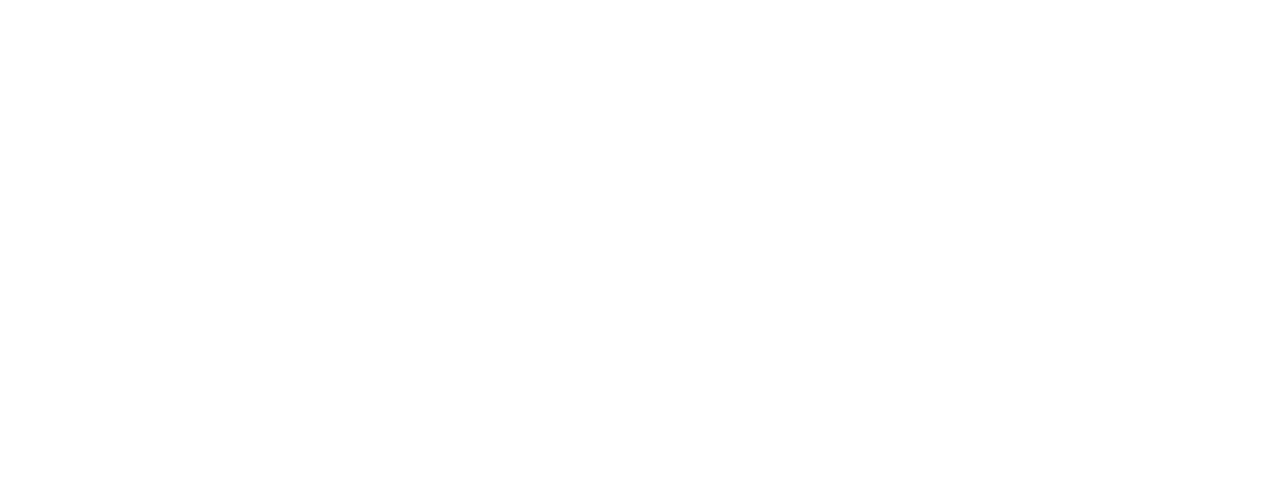
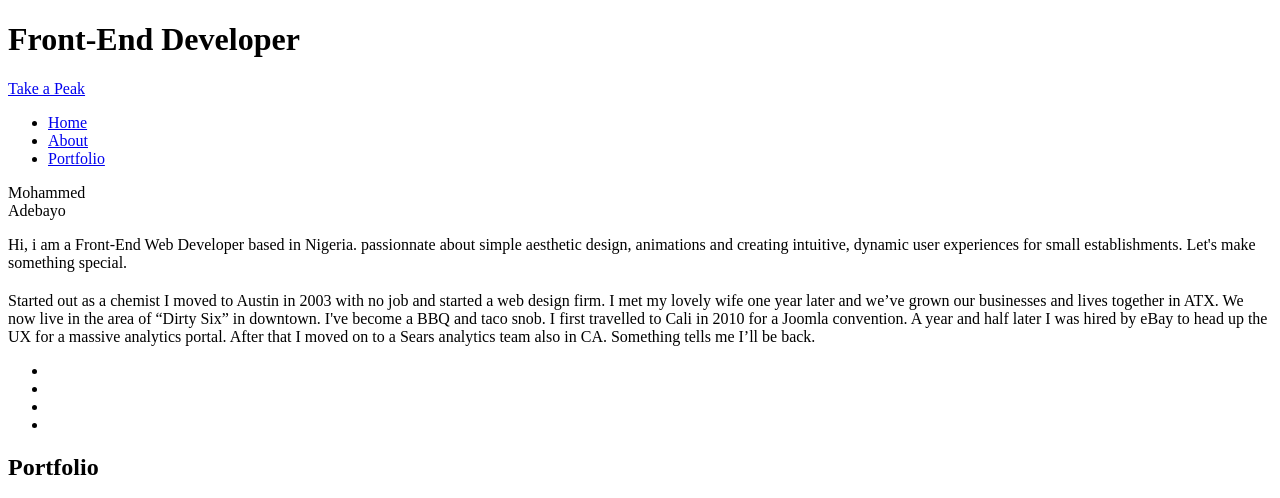
Before and after one commit to Muhammadcod/My-project, a PHP site: page / in a window 1280 px wide. Before the commit the part shown is empty. Shown: the top 498 px of the page. Run offline with PHP 8.4, Linux system fonts and the light colour scheme.

Commit message:
next commit

```diff
--- a/Portfolio.html
+++ /dev/null
@@ -1,13 +0,0 @@
-<!DOCTYPE html>
-<html lang="en">
-<head>
-    <meta charset="UTF-8">
-    <meta name="viewport" content="width=device-width, initial-scale=1.0">
-    <meta http-equiv="X-UA-Compatible" content="ie=edge">
-    <title>Document</title>
-    <link rel="stylesheet" href="Style.css">
-</head>
-<body>
-
-</body>
-</html>
--- /dev/null
+++ b/home.html
@@ -0,0 +1,106 @@
+<!DOCTYPE html>
+<html lang="en">
+<head>
+    <meta charset="UTF-8">
+    <meta name="viewport" content="width=device-width, initial-scale=1.0">
+    <meta http-equiv="X-UA-Compatible" content="ie=edge">
+    <title>Document</title>
+</head>
+<body>
+        <a id="home" href="#home"></a>
+        <div class="landing-page">
+            <div class="wrapper-flex">
+                <div class="headline">
+                    <h1>Front-End Developer</h1>
+                </div>
+                <div class="button"><a href="#about">Take a Peak <i class="fas fa-arrow-down"></i></a></div>
+                </div>
+            </div>
+        <div>
+            <nav id="navbar">
+                <ul>
+                    <li><a class="active" href="#home">Home</a></li>
+                    <li><a href="#about">About</a></li>
+                    <li><a href="#portfolio">Portfolio</a></li>
+                </ul>
+            </nav>
+        </div>
+
+        <a id="about" href="#about"></a>
+        <section>
+            <div class="article">
+                <div class="flex-item">
+                    <div class="text">Mohammed<br>Adebayo</div>
+                </div>
+                <div class="flex-item">
+                    <p>Hi, i am a Front-End Web Developer based in Nigeria.
+                       passionnate about simple aesthetic design, animations and creating intuitive, dynamic user experiences for small establishments.
+                       Let's make something special.
+                    </p>
+                </div>
+            </div>
+            <div class="article">
+                <h1></h1>
+                <p> Started out as a chemist
+                    I moved to Austin in 2003 with no job and started a web design firm. I met my lovely wife one year later and we’ve grown our businesses and lives together in ATX. We now live in the area of “Dirty Six” in downtown. I've become a BBQ and taco snob.
+                    I first travelled to Cali in 2010 for a Joomla convention. A year and half later I was hired by eBay to head up the UX for a massive analytics portal. After that I moved on to a Sears analytics team also in CA. Something tells me I’ll be back.
+                 </p>
+                <div class="media">
+                    <ul>
+                        <li><i class="fab fa-instagram" aria-hidden="true"><a href="http://instagram.com/code_prodigy_"></a></i></li>
+                        <li><i class="fab fa-facebook" ></i></li>
+                        <li><i class="fab fa-github"></i><a href="https://github.com/Muhammadcod/portfolio"></a></li>
+                        <li><i class="fab fa-twitter"></i></li>
+                    </ul>
+                </div>
+            </div>
+        </section>
+
+        <a id="portfolio" href="#portfolio"></a>
+        <div class="portfolio">
+            <div class="head">
+                <h2>Portfolio</h2>
+            </div>
+            <div class="container">
+                <div class="card">
+                    <img class="img-top" src="img_avatar1.png" alt="Card image">
+                    <div class="card-body">
+                        <h4 class="card-title">John Doe</h4>
+                        <p class="card-text">Some example text some example text. John Doe is an architect and engineer</p>
+                        <a href="#" class="btn btn-primary">See Profile</a>
+                    </div>
+                </div>
+                <div class="card">
+                    <img class="img-top" src="img_avatar1.png" alt="Card image">
+                    <div class="card-body">
+                        <h4 class="card-title">John Doe</h4>
+                    </div>
+                </div>
+                <div class="card">
+                    <img class="img-top" src="" alt="Card image">
+                    <div class="card-body">
+                        <h4 class="card-title">John Doe</h4>
+                        <p class="card-text">Some example text some example text. John Doe is an architect and engineer</p>
+                        <a href="#" class="btn btn-primary">See Profile</a>
+                    </div>
+                </div>
+            </div>
+        </div>
+
+
+        <script>
+        window.onscroll = function() {myFunction()};
+        var navbar = document.getElementById("navbar");
+        var sticky = navbar.offsetTop;
+
+        function myFunction() {
+            if (window.pageYOffset >= sticky) {
+                navbar.classList.add("sticky")
+                } else {
+                    navbar.classList.remove("sticky");
+                    }
+                    }
+
+                    </script>
+</body>
+</html>
--- a/index.php
+++ b/index.php
@@ -1,5 +1,5 @@
 <?php
-        include_once("Portfolio.html");
+        include_once("home.html");
 
 
 ?>
```
